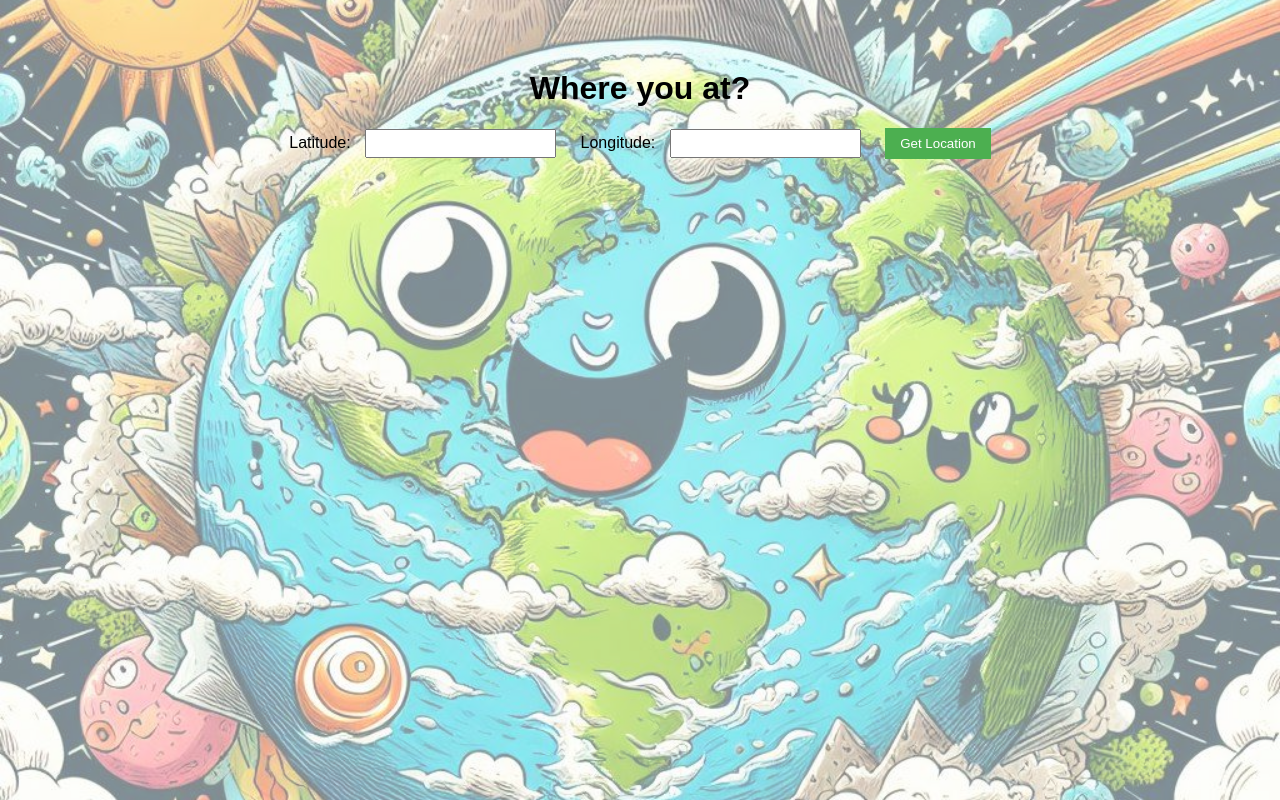
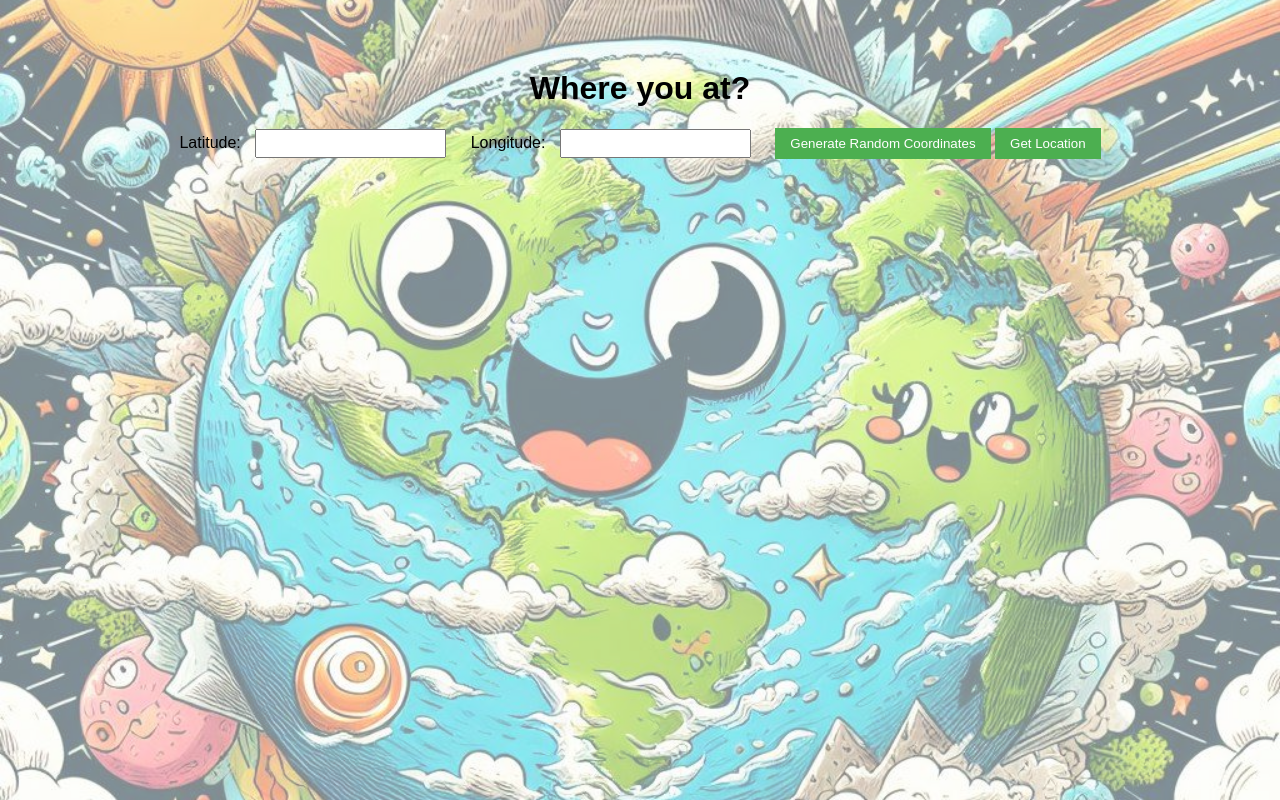
Before and after one commit to vivek378521/whereyouat, a Flask app: page / in a window 1280 px wide. Run offline with Flask 3, Linux system fonts and the light colour scheme.

Commit message:
add generate random lat long

```diff
--- a/api/templates/index.html
+++ b/api/templates/index.html
@@ -109,6 +109,13 @@
             var numericCoord = parseFloat(coord);
             return !isNaN(numericCoord) && Math.abs(numericCoord) <= 90;
         }
+        function generateRandomCoordinates() {
+            var randomLatitude = (Math.random() * 180 - 90).toFixed(6);
+            var randomLongitude = (Math.random() * 360 - 180).toFixed(6);
+
+            document.getElementById("latitude").value = randomLatitude;
+            document.getElementById("longitude").value = randomLongitude;
+        }
     </script>
 </head>
 
@@ -121,6 +128,7 @@
             <input type="text" name="latitude" id="latitude" required>
             <label for="longitude">Longitude:</label>
             <input type="text" name="longitude" id="longitude" required>
+            <button type="button" onclick="generateRandomCoordinates()">Generate Random Coordinates</button>
             <button type="submit">Get Location</button>
         </form>
 
```
